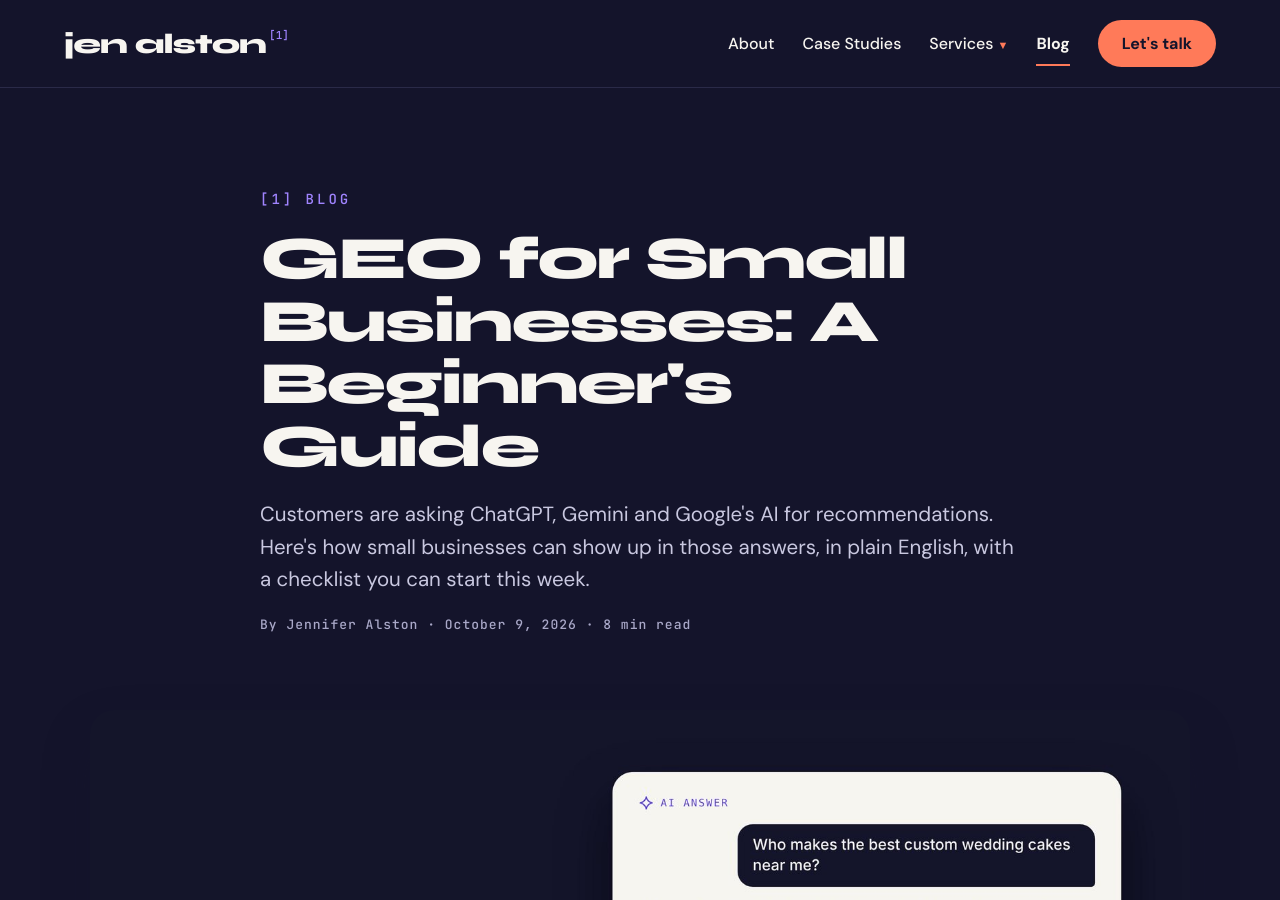
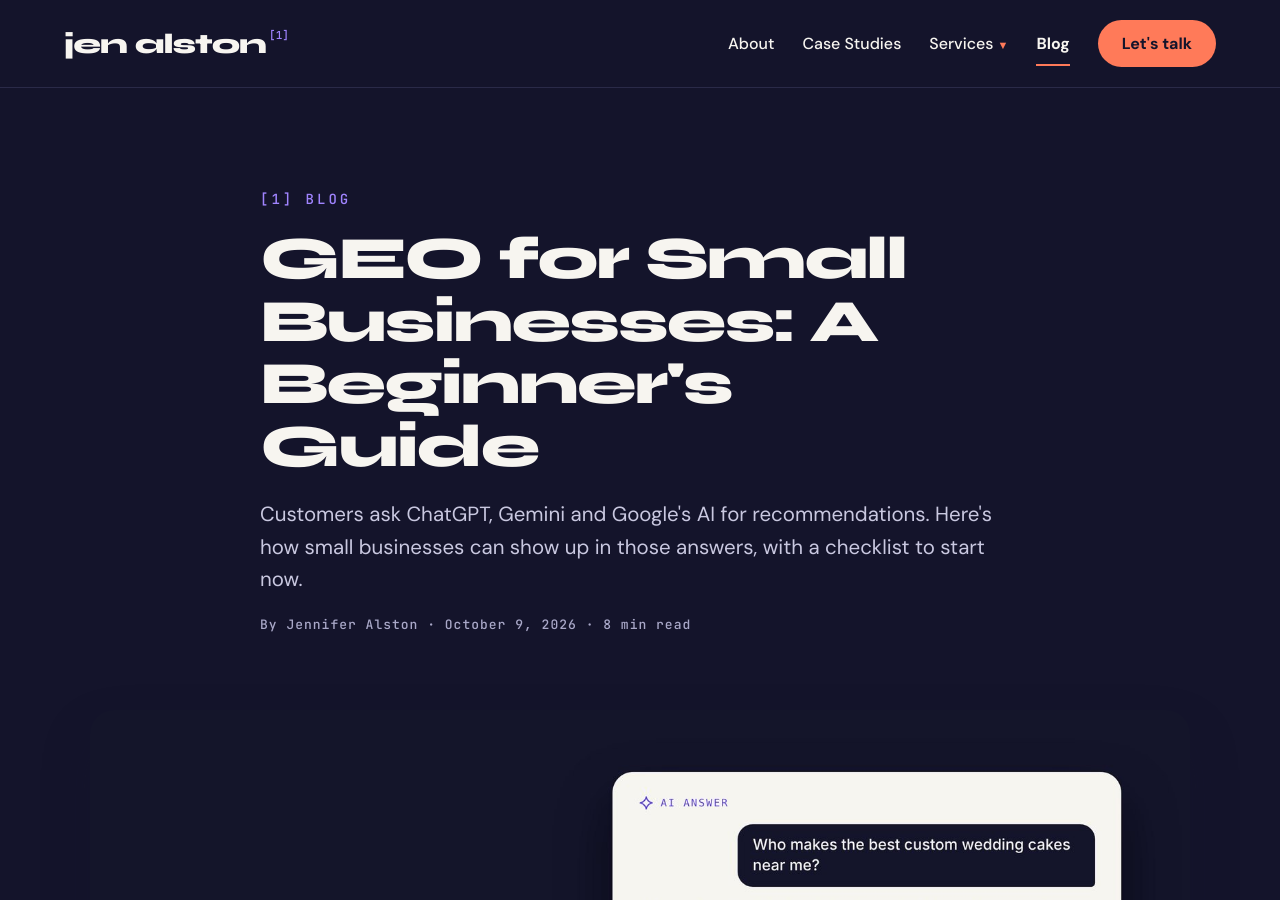
Before and after one commit to JBreezeA/jenalston-site, a Jekyll site: the page built from _posts/2026-10-09-beginners-guide-to-geo-for-small-businesses.md, in a window 1280 px wide and 900 px high. Built offline with Jekyll 4.4.1, drawn with Linux system fonts in a browser that asks for light colours.

Commit message:
Update 2026-10-09-beginners-guide-to-geo-for-small-businesses.md

```diff
--- a/_posts/2026-10-09-beginners-guide-to-geo-for-small-businesses.md
+++ b/_posts/2026-10-09-beginners-guide-to-geo-for-small-businesses.md
@@ -1,6 +1,6 @@
 ---
 title: "GEO for Small Businesses: A Beginner's Guide"
-description: "Customers are asking ChatGPT, Gemini and Google's AI for recommendations. Here's how small businesses can show up in those answers, in plain English, with a checklist you can start this week."
+description: "Customers ask ChatGPT, Gemini and Google's AI for recommendations. Here's how small businesses can show up in those answers, with a checklist to start now."
 date: 2026-10-09 08:00:00 -0400
 image: /images/geo-guide-header.jpg
 image_alt: "Illustration of an AI assistant answering the question 'Who makes the best custom wedding cakes near me?' and recommending a local bakery first, with the bakery's website, customer reviews and local news listed as sources."
```
